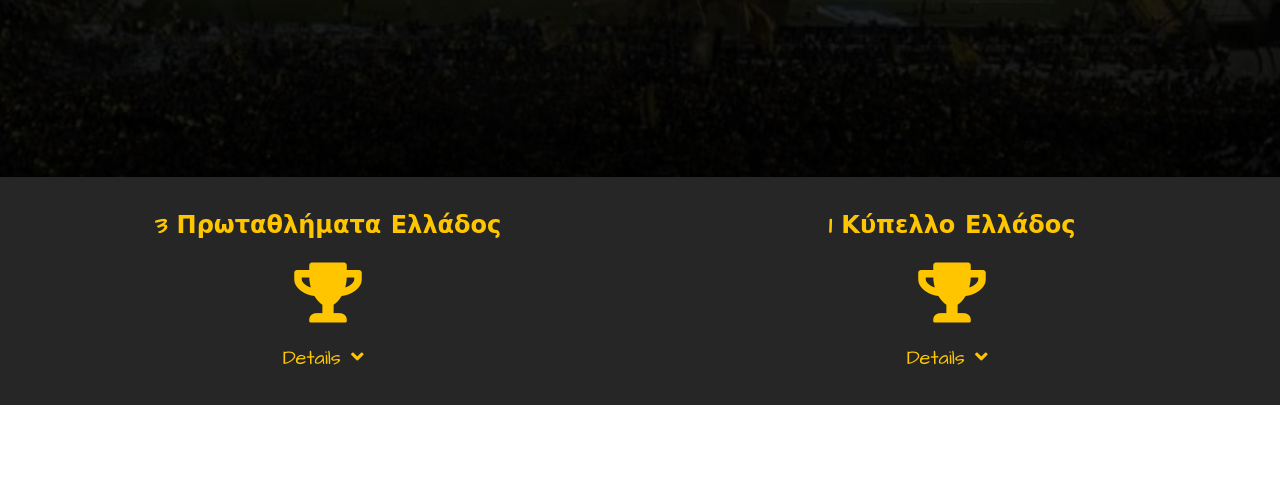
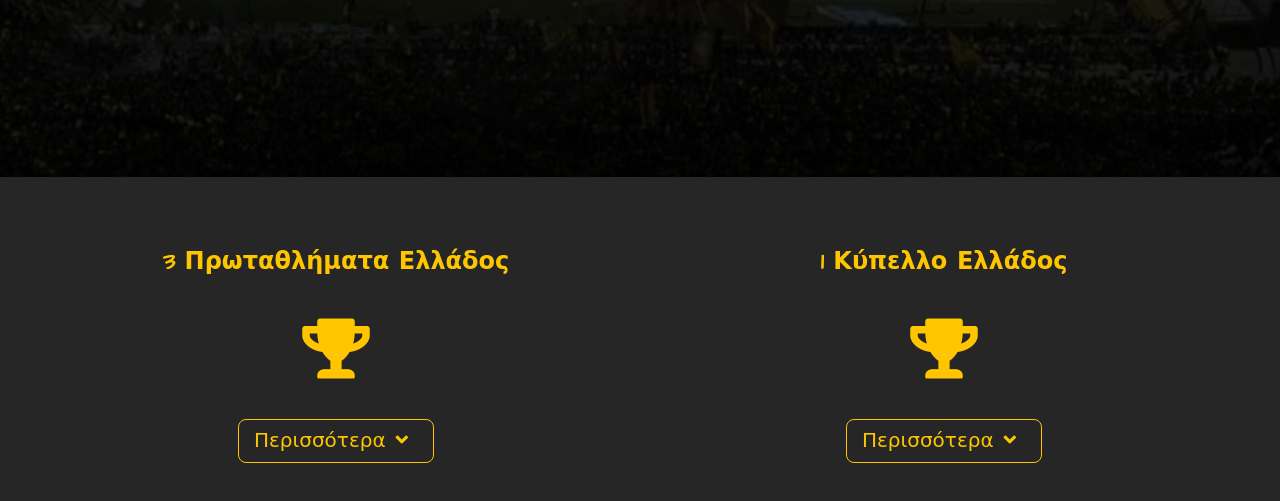
Before and after one commit to dionweb/ArisFC-Tribute-Page, a website: page src/index.html in a window 1280 px wide. Shown: the part 623-1124 px from the top of the page. Before the commit the page ends 1028 px from the top, so only its background shows below. Drawn offline with Linux system fonts and the light colour scheme.

Commit message:
another one

```diff
--- a/src/css/main.css
+++ b/src/css/main.css
@@ -45,7 +45,7 @@ body{
 }
 
 .honours{
-    padding: 1em;
+    padding: 2em;
     display: flex;
     justify-content: space-around;
     background: #262626;
@@ -62,6 +62,7 @@ body{
 .honours h3{
     font-size: 24px;
     margin: 0;
+    padding: 20px 0;
 }
 
 .honours p{
@@ -76,13 +77,21 @@ body{
 .details-btn{
     border: 0;
     outline: 0;
+    border: 1px solid #ffc600;
+    border-radius: 8px;
+    padding: 7px 15px;
     background: transparent;
     color: #ffc600;
     display: block;
-    margin: auto;
+    margin: 20px auto 20px auto;
     cursor: pointer;
     font-family: 'Architects Daughter', cursive;
     font-size: 20px;
+}
+
+.details-btn:hover, .details-btn:focus{
+    background: #ffc600;
+    color: #262626;
 }
 
 .details-btn::after{
@@ -104,4 +113,5 @@ body{
 
 .details h4{
     font-size: 22px;
+    color: white;
 }
--- a/src/index.html
+++ b/src/index.html
@@ -23,7 +23,7 @@
         <div class="box">
             <h3>3 Πρωταθλήματα Ελλάδος</h3>
             <i class="fas fa-trophy"></i>
-            <button class="details-btn">Details</button>
+            <button class="details-btn">Περισσότερα</button>
             <div class="details">
                 <h4>1927-1928</h4>
                 <p>Παίκτες: Κατράντζος, Οπλοποιός, Γιακουμής, Κατσαούνης, Κ. Βικελίδης, Γκικόπουλος, Κολωνιάρης, Μινασιάν, Λεονταρίδης, Καλτέκης, Ιωαννίδης</p>
@@ -39,7 +39,7 @@
         <div class="box">
             <h3>1 Κύπελλο Ελλάδος</h3>
             <i class="fas fa-trophy"></i>
-            <button class="details-btn">Details</i></button>
+            <button class="details-btn">Περισσότερα</i></button>
             <div class="details">
                 <h4>1931-1932</h4>
                 <p>Παίκτες:  Χρηστίδης, Πάλλας, Ναλμπάντης, Σπυρίδων, Ραπτόπουλος, Σεμερτζής (59’ Ψηφίδης), Συρόπουλος, Κεραμιδάς, Αλεξιάδης, Παπαϊωάννου, Μιχαηλίδης</p>
```
